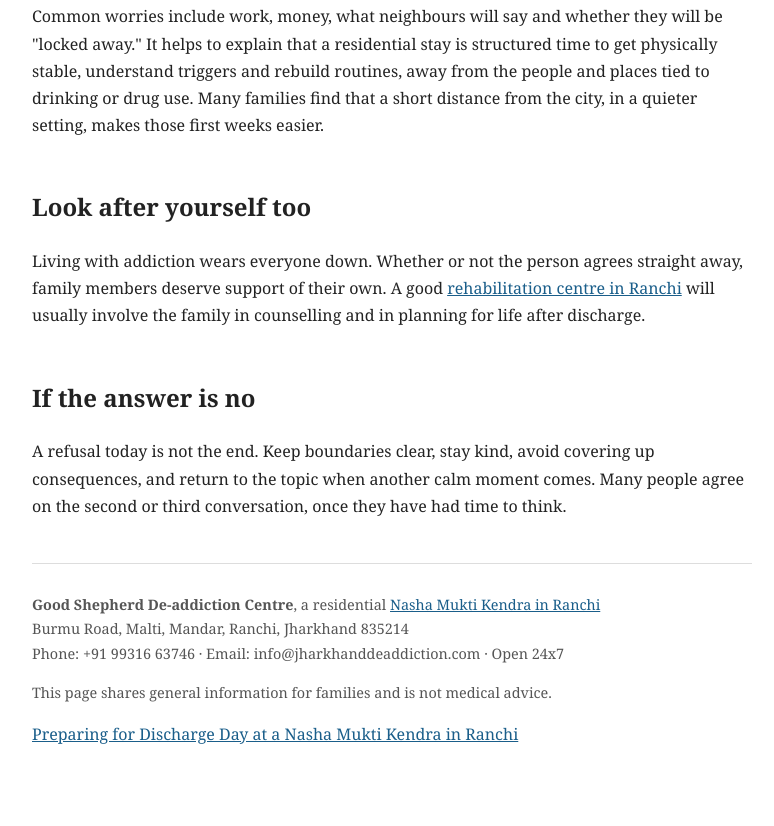
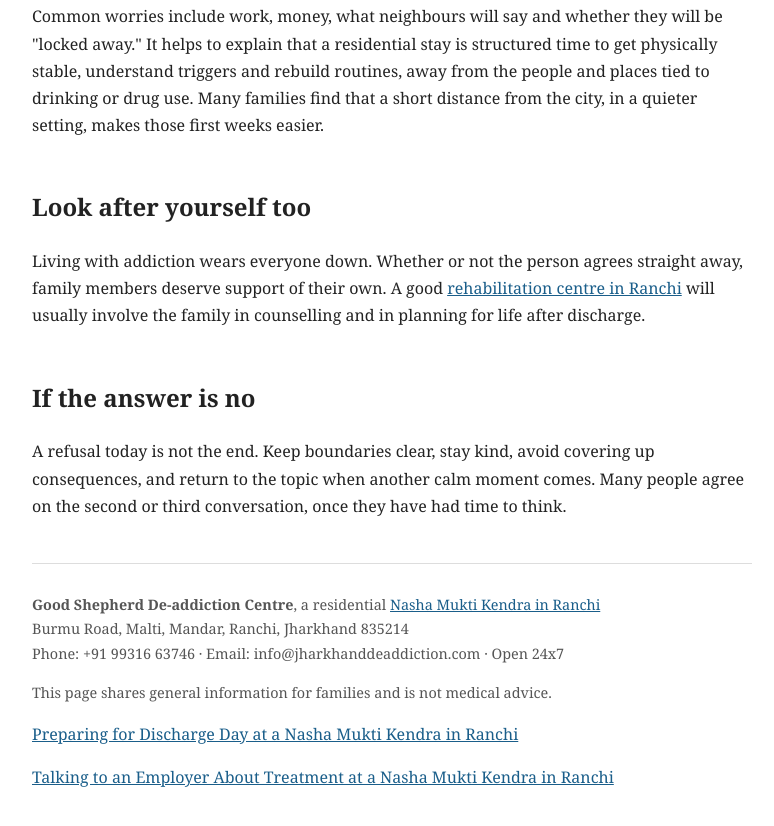
Before and after one commit to nashamuktikendraranchi/nashamuktikendraranchi.github.io, a plain HTML site: page index.html in a window 1280 px wide. Shown: the part 1011-1837 px from the top of the page, without its empty margins (248-1022 px from the left). Before the commit the page ends 1799 px from the top, so only its background shows below. Drawn offline with Linux system fonts and the light colour scheme.

Commit message:
Fix HTML formatting in index.html

```diff
--- a/index.html
+++ b/index.html
@@ -44,5 +44,6 @@ Phone: +91 99316 63746 &middot; Email: info@jharkhanddeaddiction.com &middot; Op
 <p>This page shares general information for families and is not medical advice.</p>
 </footer>
 <p><a href="19-preparing-for-discharge-day.html">Preparing for Discharge Day at a Nasha Mukti Kendra in Ranchi</a></p>
+<p><a href="10-talking-to-an-employer.html">Talking to an Employer About Treatment at a Nasha Mukti Kendra in Ranchi</a></p>
 </body>
 </html>
```
